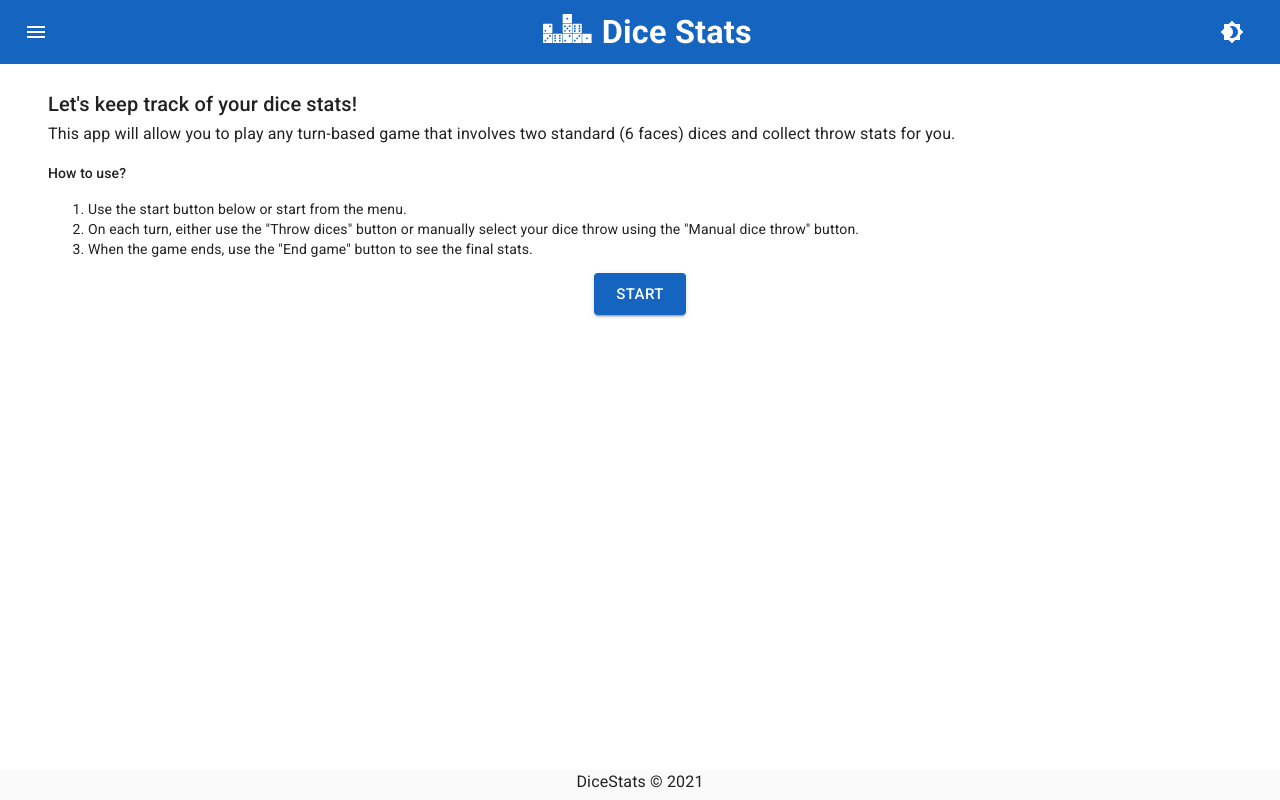
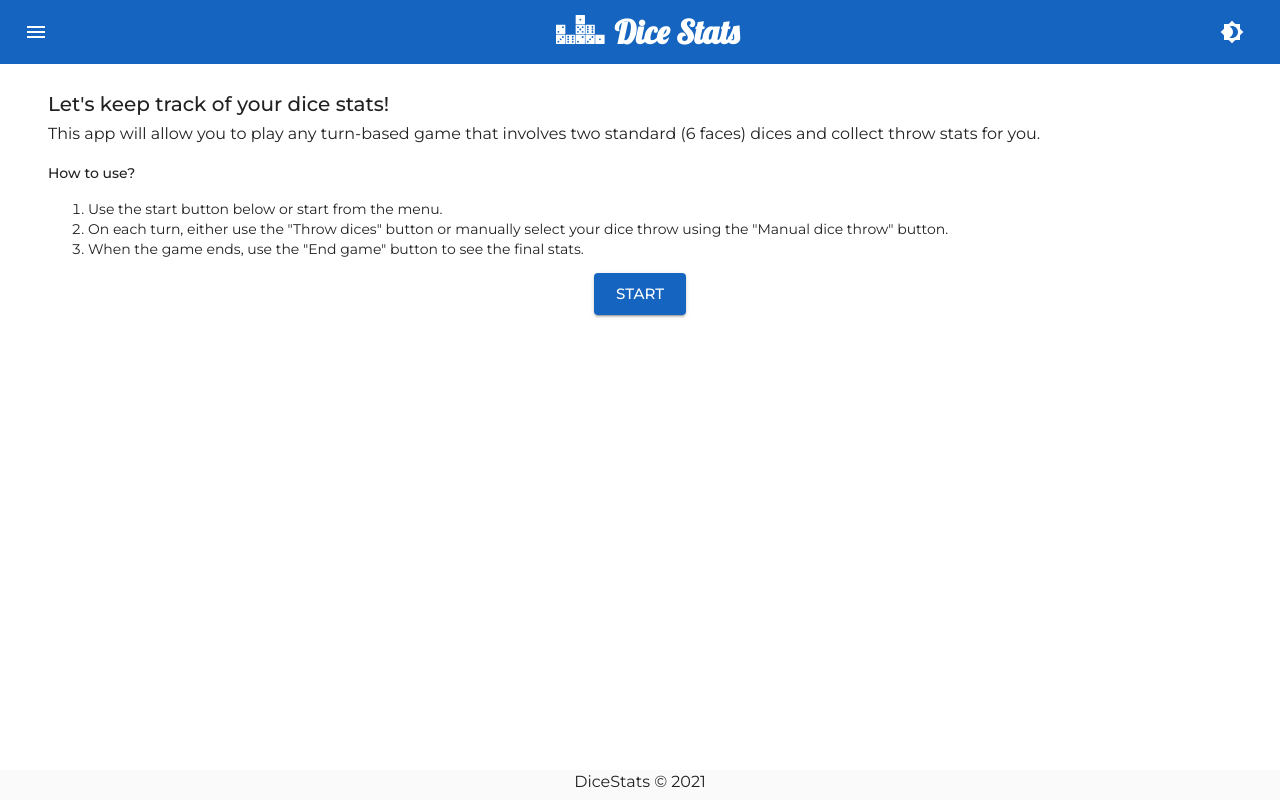
Before and after one commit to maximobesteiro/dice-stats, a React (Create React App) app: page / in a window 1280 px wide. Built offline with nearby package versions, Linux system fonts and the light colour scheme.

Commit message:
Changed fonts

```diff
--- a/public/index.html
+++ b/public/index.html
@@ -11,6 +11,18 @@
     <link
       rel="stylesheet"
       href="https://fonts.googleapis.com/css?family=Roboto:300,400,500,700&display=swap"
+    />
+    <link
+      href="https://fonts.googleapis.com/css2?family=Lobster&display=swap"
+      rel="stylesheet"
+    />
+    <link
+      href="https://fonts.googleapis.com/css2?family=Montserrat:wght@300;400;500&display=swap"
+      rel="stylesheet"
+    />
+    <link
+      href="https://fonts.googleapis.com/css2?family=Montserrat+Alternates:wght@300;400;500&display=swap"
+      rel="stylesheet"
     />
     <link
       rel="stylesheet"
--- a/src/components/layout/Header.tsx
+++ b/src/components/layout/Header.tsx
@@ -49,6 +49,7 @@
     title: {
       //color: theme.palette.primary.main,
       fontWeight: 600,
+      fontFamily: "Lobster",
     },
     menuButton: {
       marginRight: 36,
--- a/src/theme/appTheme.ts
+++ b/src/theme/appTheme.ts
@@ -4,6 +4,9 @@
 
 // define light theme colors
 export const lightTheme: Theme = createMuiTheme({
+  typography: {
+    fontFamily: "Montserrat",
+  },
   palette: {
     type: "light",
     primary: {
@@ -17,6 +20,9 @@
 
 // define dark theme colors
 export const darkTheme: Theme = createMuiTheme({
+  typography: {
+    fontFamily: "Montserrat Alternates",
+  },
   palette: {
     type: "dark",
     primary: {
```
